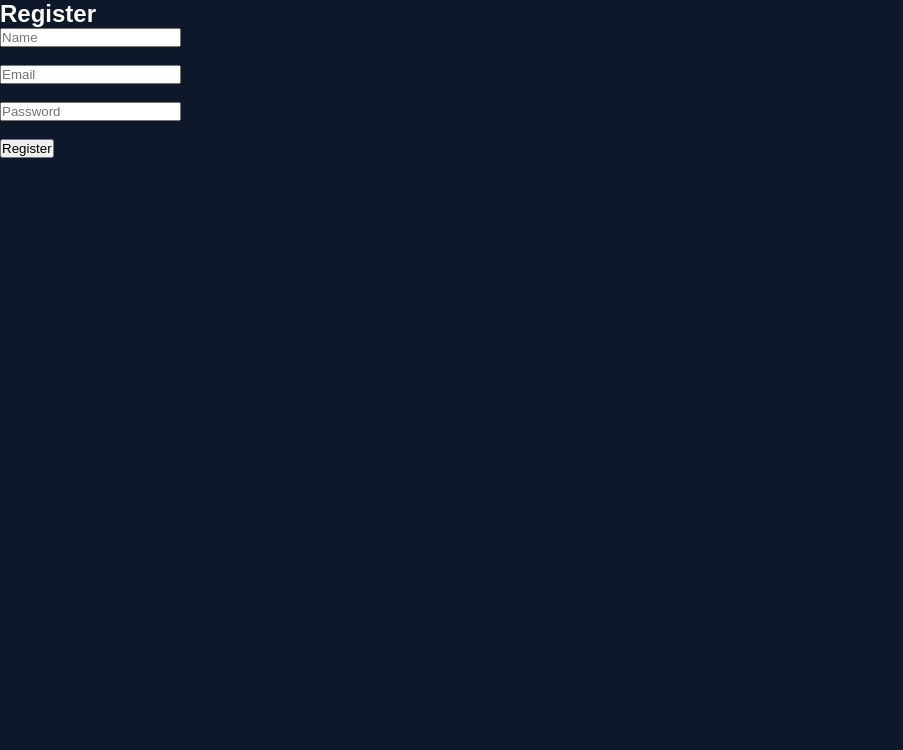
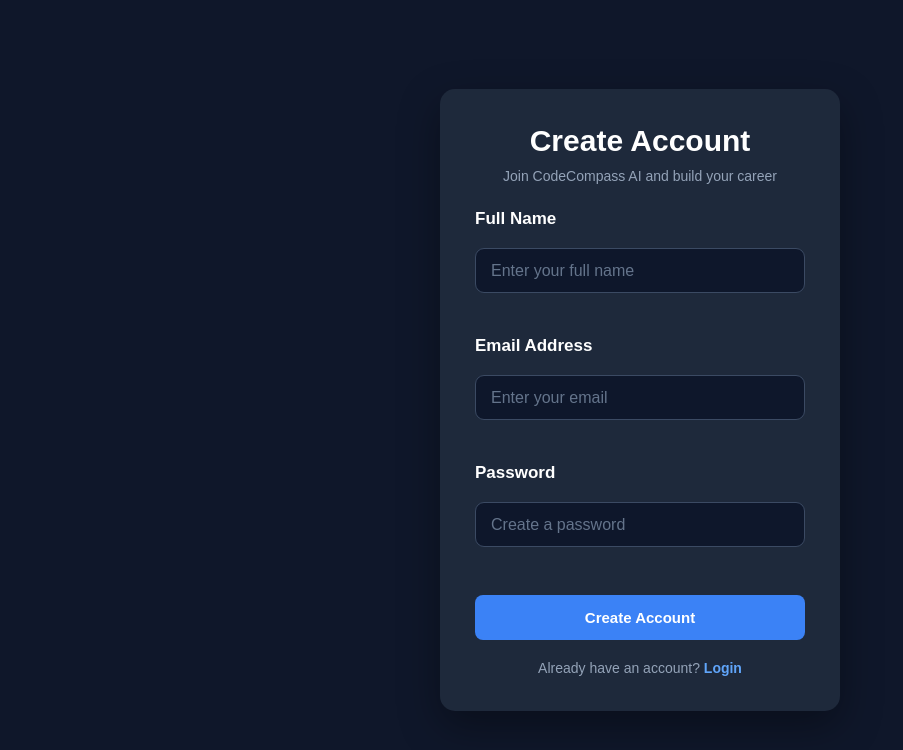
Before and after one commit to RVDarshan06/CodeCompass-AI, a React (Vite) app in the folder client/: page /register in a window 1280 px wide. Shown: the top 750 px of the page, without its empty margins (0-903 px from the left). Built offline with nearby package versions, Linux system fonts and the light colour scheme.

Commit message:
Improve register page UI and validation

```diff
--- a/client/src/pages/Register/RegisterPage.jsx
+++ b/client/src/pages/Register/RegisterPage.jsx
@@ -1,9 +1,9 @@
 import { useState } from "react";
 import { useNavigate } from "react-router-dom";
 import { registerUser } from "../../services/authService";
+import "../../styles/register.css";
 
 const RegisterPage = () => {
-
     const navigate = useNavigate();
 
     const [formData, setFormData] = useState({
@@ -11,6 +11,8 @@ const RegisterPage = () => {
         email: "",
         password: ""
     });
+
+    const [loading, setLoading] = useState(false);
 
     const handleChange = (e) => {
         setFormData({
@@ -20,74 +22,157 @@ const RegisterPage = () => {
     };
 
     const handleSubmit = async (e) => {
-
         e.preventDefault();
 
+        if (!formData.name || !formData.email || !formData.password) {
+            alert("Please fill in all fields");
+            return;
+        }
+
+        if (formData.password.length < 6) {
+            alert("Password must be at least 6 characters");
+            return;
+        }
+
         try {
+            setLoading(true);
 
-            await registerUser(formData);
+            const data = await registerUser(formData);
+
+            if (data.token) {
+                localStorage.setItem("token", data.token);
+            }
+
+            if (data.user) {
+                localStorage.setItem(
+                    "user",
+                    JSON.stringify(data.user)
+                );
+            }
 
             alert("Registration Successful");
 
-            navigate("/login");
+            navigate("/dashboard");
 
         } catch (error) {
+            console.error("Registration error:", error);
 
             alert(
-                error.response?.data?.message || "Registration Failed"
+                error.response?.data?.message ||
+                "Registration Failed"
             );
 
+        } finally {
+            setLoading(false);
         }
-
     };
 
     return (
+        <div className="register-page">
 
-        <div>
+            <div className="register-card">
 
-            <h2>Register</h2>
+                <div className="register-header">
 
-            <form onSubmit={handleSubmit}>
+                    <h1>Create Account</h1>
+
+                    <p>
+                        Join CodeCompass AI and build your career
+                    </p>
+
+                </div>
+
+                <form
+                    className="register-form"
+                    onSubmit={handleSubmit}
+                >
+
+                    <div className="form-group">
+
+                        <label htmlFor="name">
+                            Full Name
+                        </label>
 
                         <input
+                            id="name"
                             type="text"
                             name="name"
-                    placeholder="Name"
+                            placeholder="Enter your full name"
+                            value={formData.name}
                             onChange={handleChange}
+                            required
                         />
 
-                <br /><br />
+                    </div>
+
+                    <div className="form-group">
+
+                        <label htmlFor="email">
+                            Email Address
+                        </label>
 
                         <input
+                            id="email"
                             type="email"
                             name="email"
-                    placeholder="Email"
+                            placeholder="Enter your email"
+                            value={formData.email}
                             onChange={handleChange}
+                            required
                         />
 
-                <br /><br />
+                    </div>
+
+                    <div className="form-group">
+
+                        <label htmlFor="password">
+                            Password
+                        </label>
 
                         <input
+                            id="password"
                             type="password"
                             name="password"
-                    placeholder="Password"
+                            placeholder="Create a password"
+                            value={formData.password}
                             onChange={handleChange}
+                            required
+                            minLength={6}
                         />
 
-                <br /><br />
+                    </div>
 
-                <button type="submit">
-
-                    Register
-
+                    <button
+                        type="submit"
+                        className="register-btn"
+                        disabled={loading}
+                    >
+                        {loading
+                            ? "Creating Account..."
+                            : "Create Account"}
                     </button>
 
                 </form>
 
+                <div className="register-footer">
+
+                    <p>
+                        Already have an account?{" "}
+
+                        <span
+                            className="login-link"
+                            onClick={() => navigate("/login")}
+                        >
+                            Login
+                        </span>
+                    </p>
+
                 </div>
 
+            </div>
+
+        </div>
     );
-
 };
 
 export default RegisterPage;
--- a/client/src/styles/register.css
+++ b/client/src/styles/register.css
@@ -1,57 +1,234 @@
-.register-container{
+/* ================================
+   REGISTER PAGE
+================================ */
 
-    height:100vh;
+.register-page {
+    min-height: 100vh;
+    width: 100%;
 
-    display:flex;
+    display: flex;
+    justify-content: center;
+    align-items: center;
 
-    justify-content:center;
+    padding: 20px;
 
-    align-items:center;
+    box-sizing: border-box;
 
-    background:#0f172a;
-
+    background: #0f172a;
 }
 
-.register-card{
 
-    width:380px;
+/* ================================
+   REGISTER CARD
+================================ */
 
-    padding:30px;
+.register-card {
+    width: 400px;
+    max-width: 100%;
 
-    border-radius:15px;
+    padding: 35px;
 
-    background:#1e293b;
+    box-sizing: border-box;
 
+    background: #1e293b;
+
+    border-radius: 15px;
+
+    box-shadow:
+        0 15px 40px rgba(0, 0, 0, 0.35);
 }
 
-.register-card h2{
 
-    color:white;
+/* ================================
+   HEADER
+================================ */
 
-    text-align:center;
+.register-header {
+    text-align: center;
 
+    margin-bottom: 25px;
 }
 
-.register-card input{
+.register-header h1 {
+    margin: 0 0 10px;
 
-    width:100%;
+    color: #ffffff;
 
-    padding:12px;
-
-    margin:15px 0;
-
+    font-size: 30px;
 }
 
-.register-card button{
+.register-header p {
+    margin: 0;
 
-    width:100%;
+    color: #94a3b8;
 
-    padding:12px;
+    font-size: 14px;
+}
 
-    background:#3b82f6;
 
-    color:white;
+/* ================================
+   FORM
+================================ */
 
-    border:none;
+.register-form {
+    display: flex;
 
+    flex-direction: column;
+
+    gap: 18px;
 }
+
+
+/* ================================
+   FORM GROUP
+================================ */
+
+.form-group {
+    display: flex;
+
+    flex-direction: column;
+
+    gap: 7px;
+}
+
+.form-group label {
+    color: #e2e8f0;
+
+    font-size: 14px;
+
+    font-weight: 600;
+}
+
+
+/* ================================
+   INPUT
+================================ */
+
+.form-group input {
+    width: 100%;
+
+    height: 45px;
+
+    padding: 0 12px;
+
+    box-sizing: border-box;
+
+    border: none;
+
+    border-radius: 8px;
+
+    outline: none;
+
+    background: #ffffff;
+
+    color: #111827;
+
+    font-size: 14px;
+}
+
+.form-group input::placeholder {
+    color: #64748b;
+}
+
+.form-group input:focus {
+    box-shadow:
+        0 0 0 3px rgba(59, 130, 246, 0.3);
+}
+
+
+/* ================================
+   REGISTER BUTTON
+================================ */
+
+.register-btn {
+    width: 100%;
+
+    height: 45px;
+
+    margin-top: 5px;
+
+    border: none;
+
+    border-radius: 8px;
+
+    background: #3b82f6;
+
+    color: white;
+
+    font-size: 15px;
+
+    font-weight: 600;
+
+    cursor: pointer;
+
+    transition: 0.2s ease;
+}
+
+.register-btn:hover {
+    background: #2563eb;
+
+    transform: translateY(-1px);
+}
+
+.register-btn:disabled {
+    background: #64748b;
+
+    cursor: not-allowed;
+
+    transform: none;
+}
+
+
+/* ================================
+   FOOTER
+================================ */
+
+.register-footer {
+    margin-top: 20px;
+
+    text-align: center;
+}
+
+.register-footer p {
+    margin: 0;
+
+    color: #94a3b8;
+
+    font-size: 14px;
+}
+
+.login-link {
+    color: #60a5fa;
+
+    font-weight: 600;
+
+    cursor: pointer;
+}
+
+.login-link:hover {
+    color: #93c5fd;
+
+    text-decoration: underline;
+}
+
+
+/* ================================
+   MOBILE
+================================ */
+
+@media (max-width: 500px) {
+
+    .register-page {
+        padding: 15px;
+    }
+
+    .register-card {
+        width: 100%;
+
+        padding: 25px;
+    }
+
+    .register-header h1 {
+        font-size: 26px;
+    }
+}
```
Lines whose indentation alone changed are shown as unchanged.
